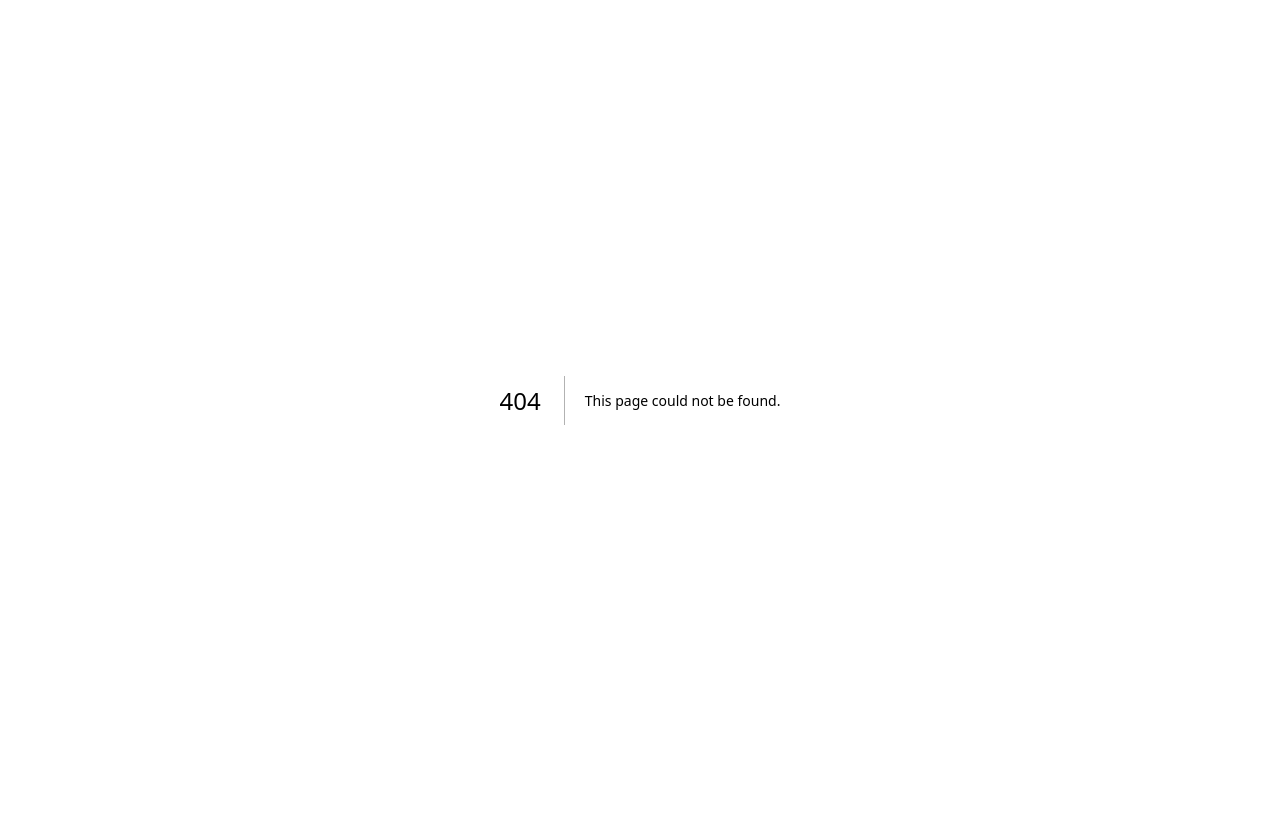
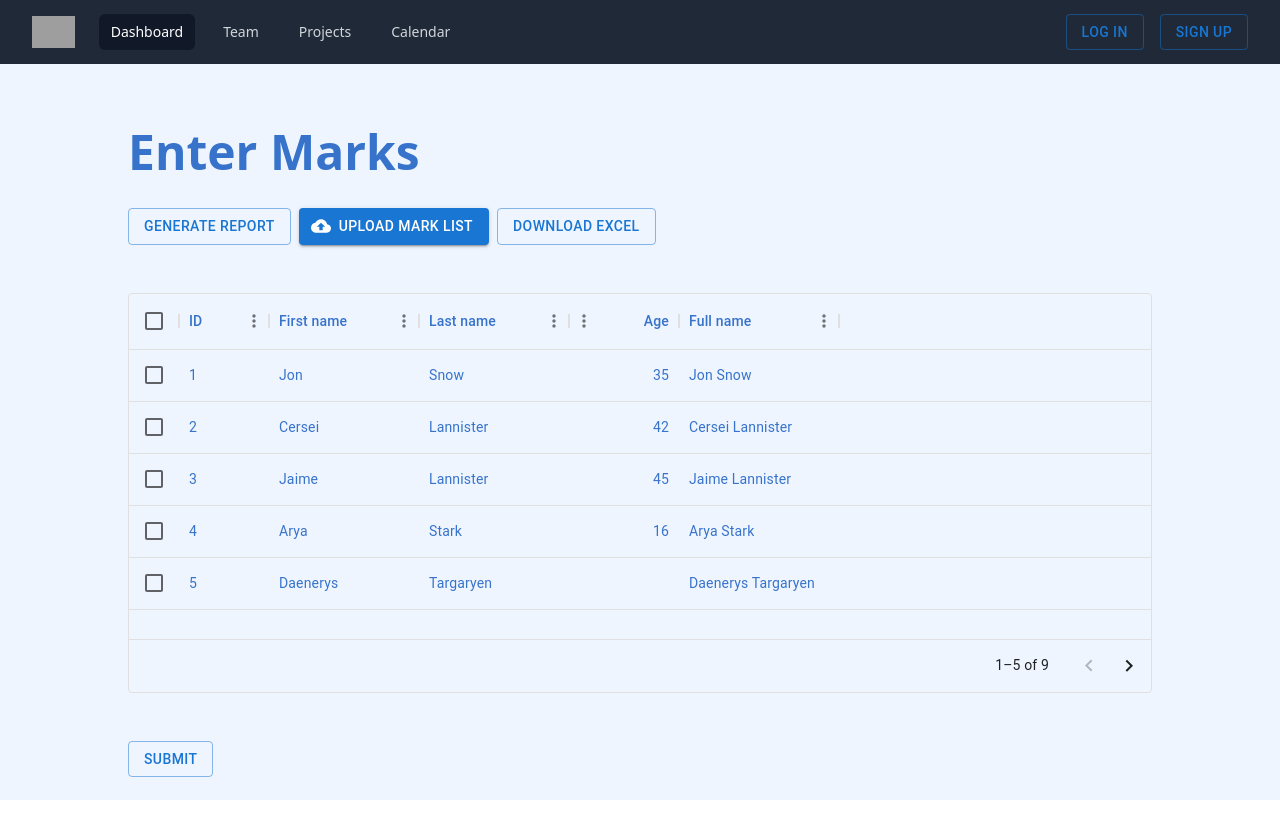
Before and after one commit to Pulkit1802/assessment-manger, a Next.js app in the folder client/: page /form in a window 1280 px wide. Before the commit this address had no page. Shown: the top 838 px of the page. Before the commit the page ends 800 px from the top, so only its background shows below. Built offline with nearby package versions, Linux system fonts and the light colour scheme; grey boxes are pictures that could not be loaded.

Commit message:
:hammer: form page
Signed-off-by: sreyom31 <sreyom31@gmail.com>

```diff
--- a/client/package.json
+++ b/client/package.json
@@ -13,6 +13,7 @@
     "@emotion/styled": "^11.11.0",
     "@mui/icons-material": "^5.14.14",
     "@mui/material": "^5.14.14",
+    "@mui/x-data-grid": "^6.16.2",
     "babel-plugin-styled-components": "^2.1.4",
     "next": "13.5.4",
     "react": "^18",
--- a/client/src/app/create-section/page.tsx
+++ b/client/src/app/create-section/page.tsx
@@ -33,7 +33,7 @@ const createSection = () => {
 					noValidate
 					autoComplete="off"
 				>
-					<div className="flex flex-col p-24 border border-[#3773cb] border-2 bg-[#f3f7ff]">
+					<div className="flex flex-col p-24 border-[#3773cb] border-2 bg-[#f3f7ff]">
 						<h1 className="text-3xl font-bold text-[#3773cb] mb-4">
 							Create Section
 						</h1>
--- /dev/null
+++ b/client/src/app/form/page.tsx
@@ -0,0 +1,119 @@
+'use client';
+
+import Navbar from '../components/shared/navbar';
+import { Button } from '@mui/material';
+import CloudUploadIcon from '@mui/icons-material/CloudUpload';
+import { Box, TextField } from '@mui/material';
+import { styled } from '@mui/material/styles';
+import { DataGrid, GridColDef, GridValueGetterParams } from '@mui/x-data-grid';
+
+const VisuallyHiddenInput = styled('input')({
+	clip: 'rect(0 0 0 0)',
+	clipPath: 'inset(50%)',
+	height: 1,
+	overflow: 'hidden',
+	position: 'absolute',
+	bottom: 0,
+	left: 0,
+	whiteSpace: 'nowrap',
+	width: 1,
+});
+
+const columns: GridColDef[] = [
+	{ field: 'id', headerName: 'ID', width: 90 },
+	{
+		field: 'firstName',
+		headerName: 'First name',
+		width: 150,
+		editable: true,
+	},
+	{
+		field: 'lastName',
+		headerName: 'Last name',
+		width: 150,
+		editable: true,
+	},
+	{
+		field: 'age',
+		headerName: 'Age',
+		type: 'number',
+		width: 110,
+		editable: true,
+	},
+	{
+		field: 'fullName',
+		headerName: 'Full name',
+		description: 'This column has a value getter and is not sortable.',
+		sortable: false,
+		width: 160,
+		valueGetter: (params: GridValueGetterParams) =>
+			`${params.row.firstName || ''} ${params.row.lastName || ''}`,
+	},
+];
+
+const rows = [
+	{ id: 1, lastName: 'Snow', firstName: 'Jon', age: 35 },
+	{ id: 2, lastName: 'Lannister', firstName: 'Cersei', age: 42 },
+	{ id: 3, lastName: 'Lannister', firstName: 'Jaime', age: 45 },
+	{ id: 4, lastName: 'Stark', firstName: 'Arya', age: 16 },
+	{ id: 5, lastName: 'Targaryen', firstName: 'Daenerys', age: null },
+	{ id: 6, lastName: 'Melisandre', firstName: null, age: 150 },
+	{ id: 7, lastName: 'Clifford', firstName: 'Ferrara', age: 44 },
+	{ id: 8, lastName: 'Frances', firstName: 'Rossini', age: 36 },
+	{ id: 9, lastName: 'Roxie', firstName: 'Harvey', age: 65 },
+];
+
+const section = () => {
+	return (
+		<div className="h-screen bg-[#eff5ff]">
+			<div className="absolute top-0 w-full">
+				<Navbar />
+			</div>
+			<div className="flex flex-col h-full w-full">
+				<div className="flex flex-col p-32">
+					<p className="text-5xl font-bold text-[#3773cb]">
+						Enter Marks
+					</p>
+					<div className="mt-8 flex gap-2">
+						<Button variant="outlined">Generate Report</Button>
+						<Button
+							component="label"
+							variant="contained"
+							startIcon={<CloudUploadIcon />}
+						>
+							Upload Mark List
+							<VisuallyHiddenInput type="file" />
+						</Button>
+						<Button variant="outlined">Download Excel</Button>
+					</div>
+					<div className="py-12 flex gap-4">
+						<Box sx={{ height: 400, width: '100%' }}>
+							<DataGrid
+								rows={rows}
+								columns={columns}
+								initialState={{
+									pagination: {
+										paginationModel: {
+											pageSize: 5,
+										},
+									},
+								}}
+                style={{
+                  color: "#3773cb"
+                }}
+								pageSizeOptions={[5]}
+								checkboxSelection
+								disableRowSelectionOnClick
+							/>
+						</Box>
+					</div>
+					<div>
+						<Button variant="outlined">Submit</Button>
+					</div>
+				</div>
+			</div>
+		</div>
+	);
+};
+
+export default section;
```
Also changed, not shown: 1 other file (tests, documents, lock files or other folders).
